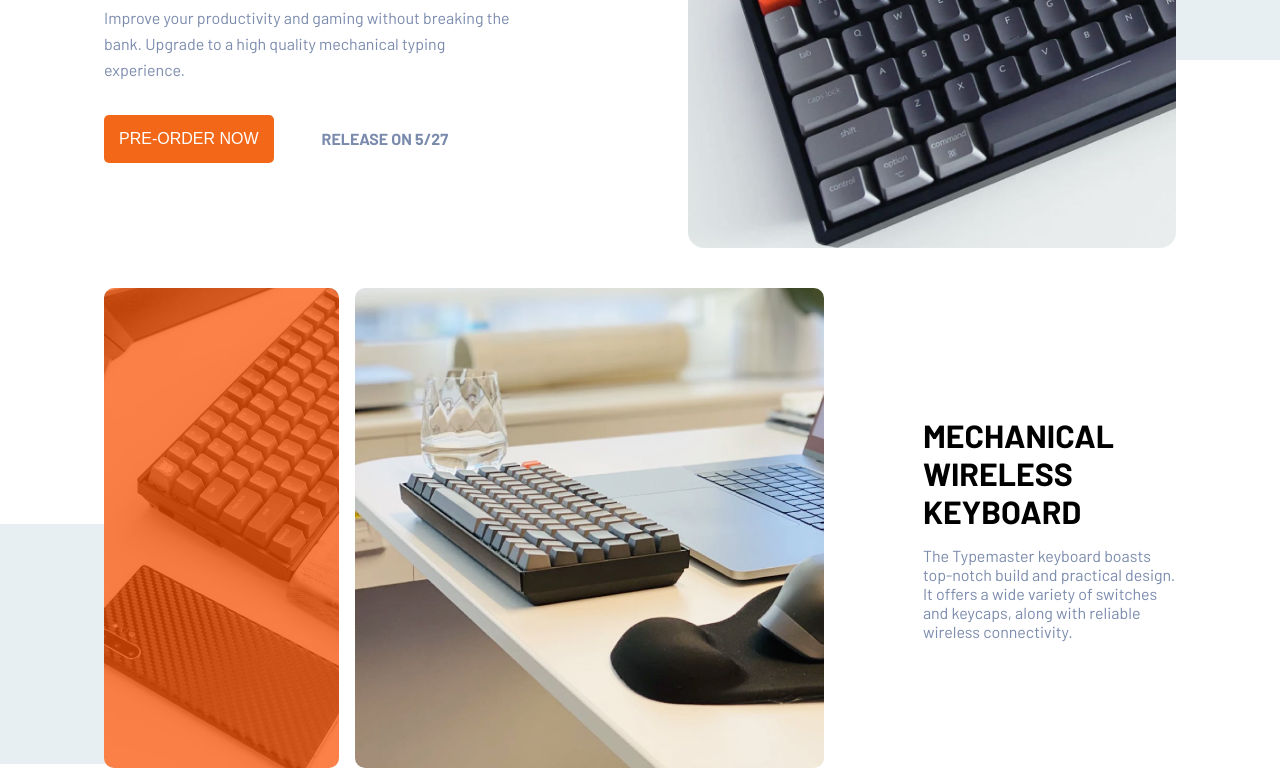
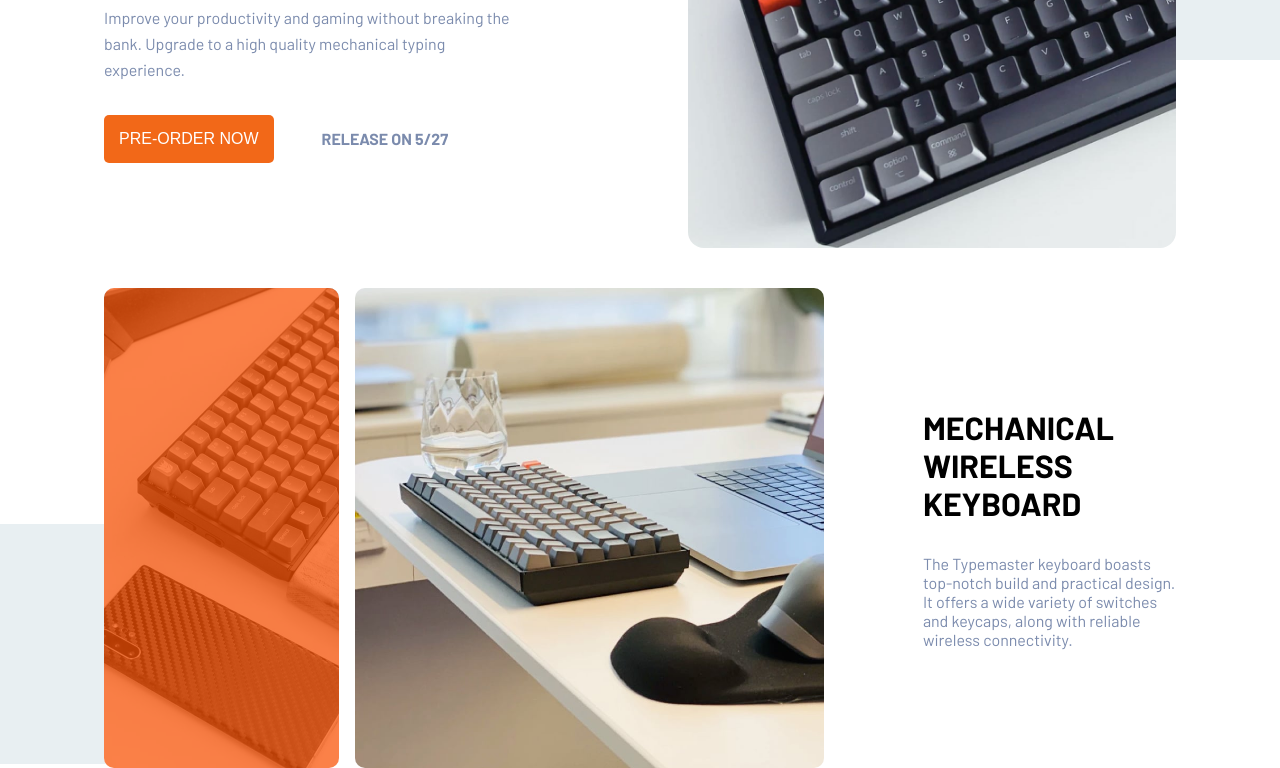
Before and after one commit to imonaar/13.typemaster-frontend-mentor, a website built with Parcel: page src/index.html in a window 1280 px wide. Shown: the part 376-1144 px from the top of the page. Built offline with nearby package versions, Linux system fonts and the light colour scheme.

Commit message:
paddng change

```diff
--- a/src/styles/_keyboard.scss
+++ b/src/styles/_keyboard.scss
@@ -87,8 +87,8 @@
         display: flex;
         flex-direction: column;
         align-items: center;
-        gap: 1rem;
-        margin-block: 2rem;
+        gap: 2rem;
+        margin-block: 4rem;
 
         @include tablet{
             flex-direction: row;
```
